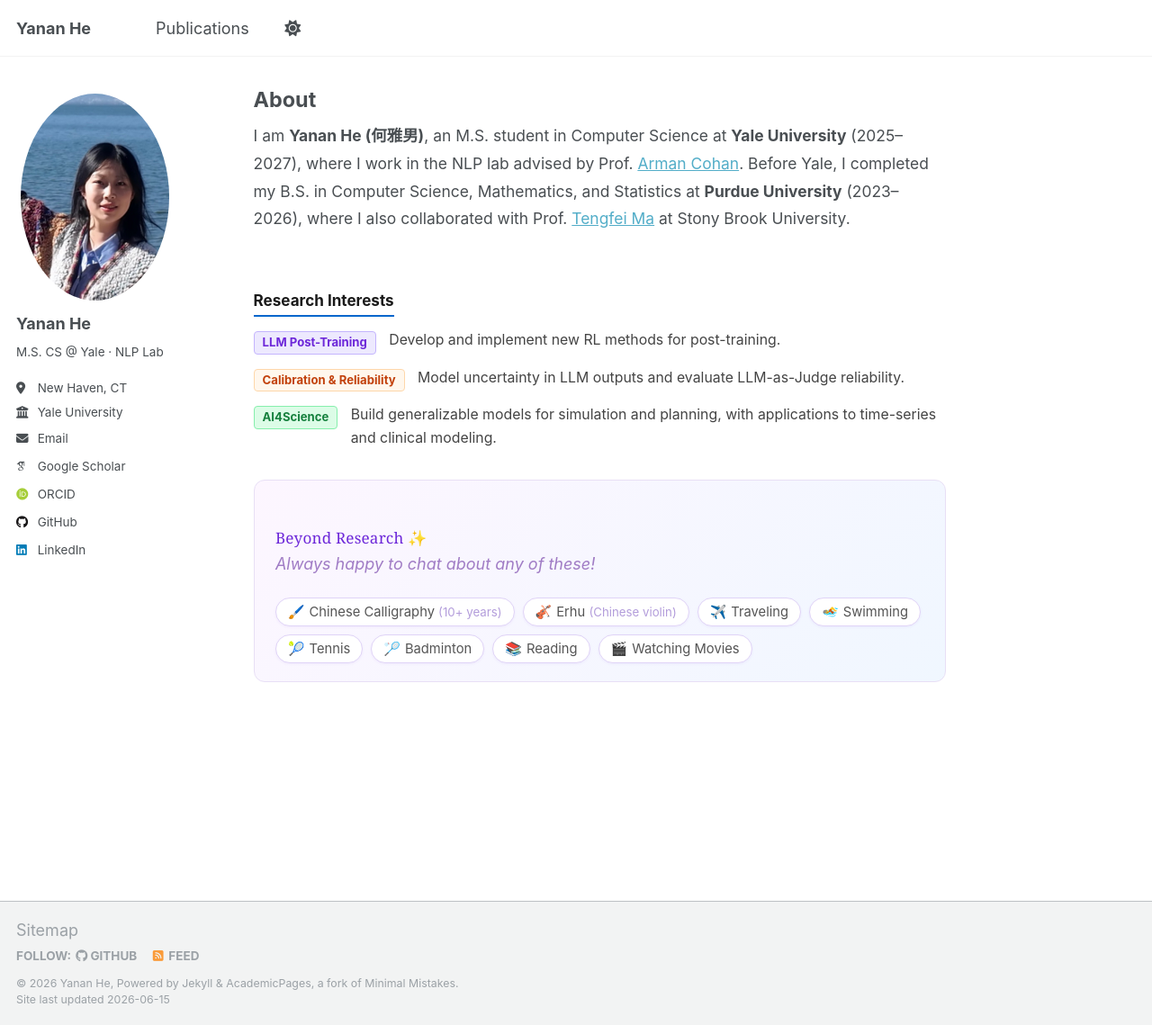
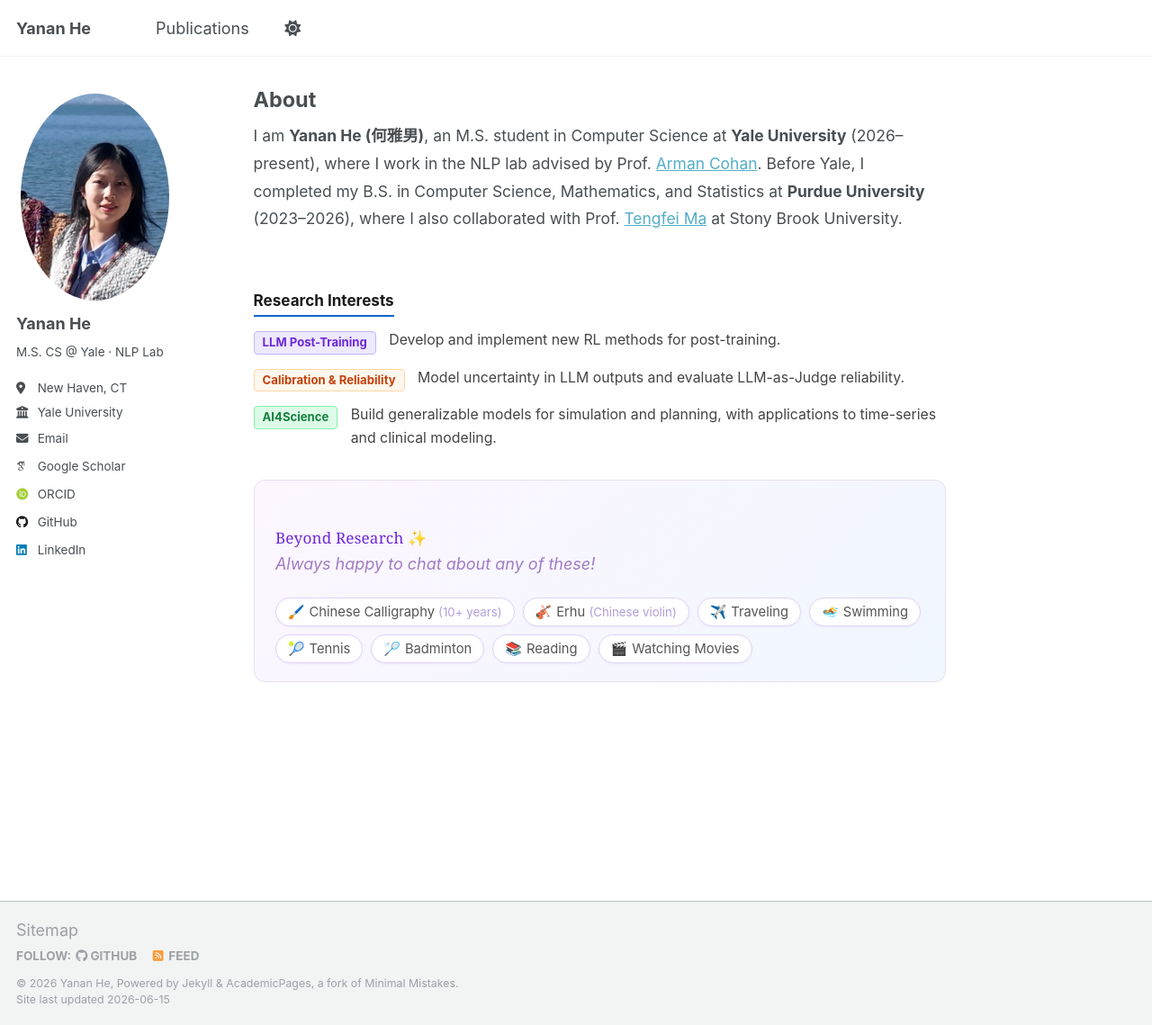
Before and after one commit to Echoo113/Echoo113.github.io, a Jekyll site: the page built from _pages/about.md, in a window 1280 px wide and 1139 px high. Shown: the whole window at 90% size. Built offline with Jekyll 4.4.1, drawn with Linux system fonts in a browser that asks for light colours; some web fonts are replaced.

Commit message:
Fix Yale year to 2026-present
Co-Authored-By: Claude Sonnet 4.6 <noreply@anthropic.com>

```diff
--- a/_pages/about.md
+++ b/_pages/about.md
@@ -8,7 +8,7 @@ redirect_from:
 ---
 
 <div class="about-intro">
-<p>I am <strong>Yanan He (何雅男)</strong>, an M.S. student in Computer Science at <strong>Yale University</strong> (2025–2027), where I work in the NLP lab advised by Prof. <a href="https://armancohan.com/">Arman Cohan</a>. Before Yale, I completed my B.S. in Computer Science, Mathematics, and Statistics at <strong>Purdue University</strong> (2023–2026), where I also collaborated with Prof. <a href="https://sites.google.com/site/matf0123/">Tengfei Ma</a> at Stony Brook University.</p>
+<p>I am <strong>Yanan He (何雅男)</strong>, an M.S. student in Computer Science at <strong>Yale University</strong> (2026–present), where I work in the NLP lab advised by Prof. <a href="https://armancohan.com/">Arman Cohan</a>. Before Yale, I completed my B.S. in Computer Science, Mathematics, and Statistics at <strong>Purdue University</strong> (2023–2026), where I also collaborated with Prof. <a href="https://sites.google.com/site/matf0123/">Tengfei Ma</a> at Stony Brook University.</p>
 </div>
 
 <div class="research-interests">
```
